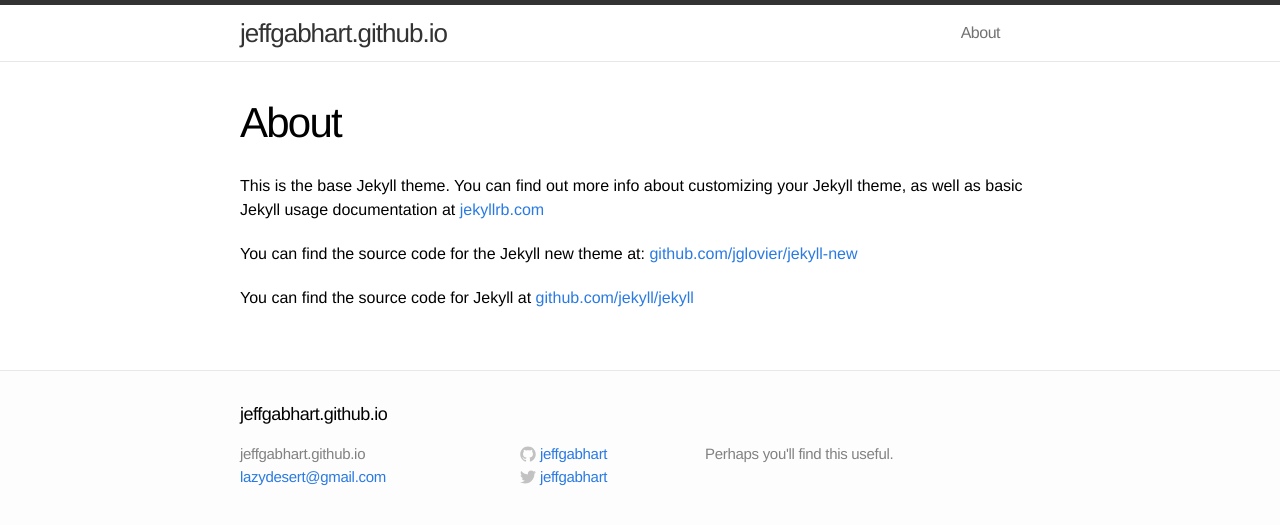
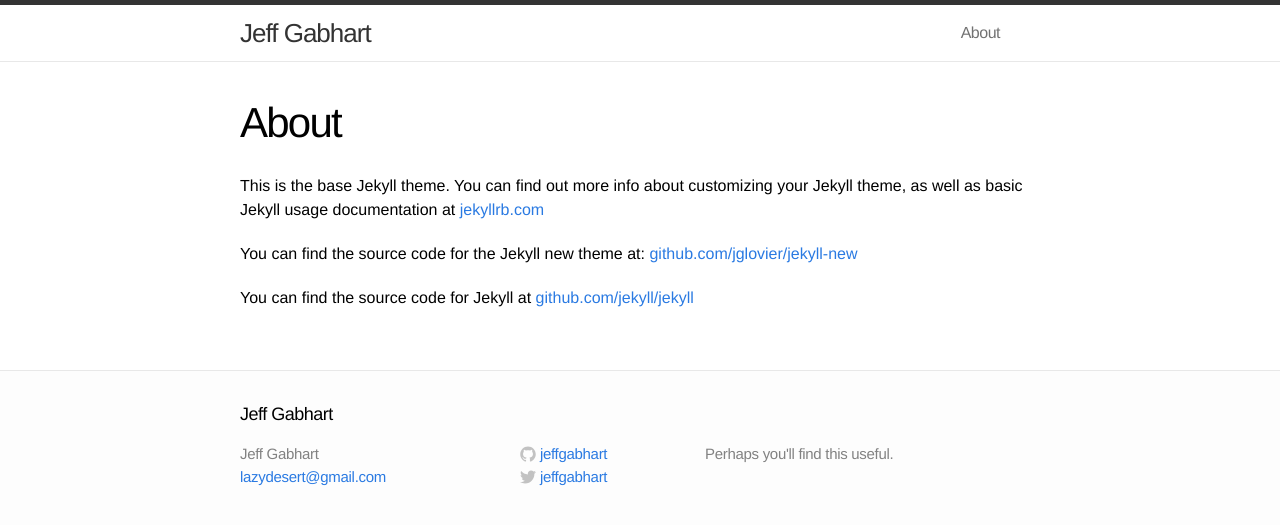
Before and after one commit to jeffgabhart/jeffgabhart.github.io, a Jekyll site: the page built from about.md, in a window 1280 px wide. Shown: the top 525 px of the page. Built offline with Jekyll 4.4.1, drawn with Linux system fonts in a browser that asks for light colours.

Commit message:
Update site title

```diff
--- a/_config.yml
+++ b/_config.yml
@@ -1,5 +1,5 @@
 # Site settings
-title: jeffgabhart.github.io
+title: "Jeff Gabhart"
 email: lazydesert@gmail.com
 username: jeffgabhart
 description: "Perhaps you'll find this useful."
```
